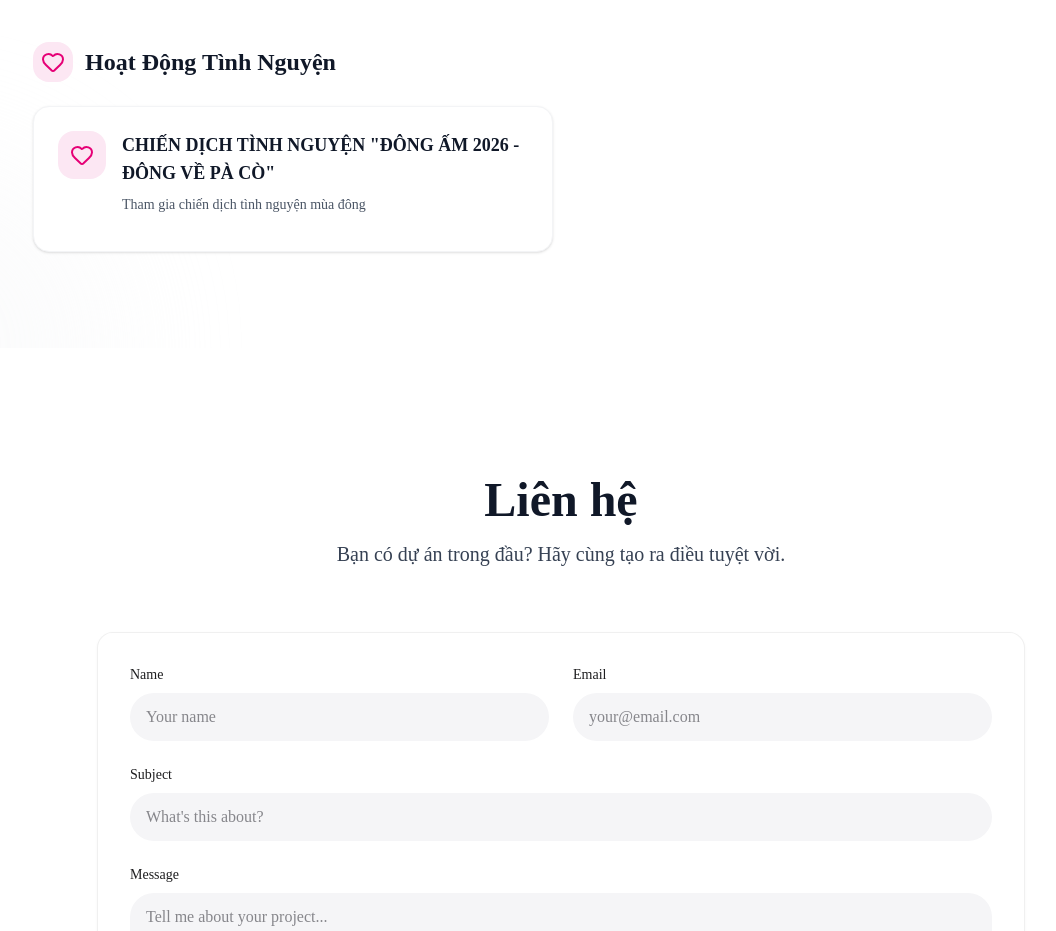
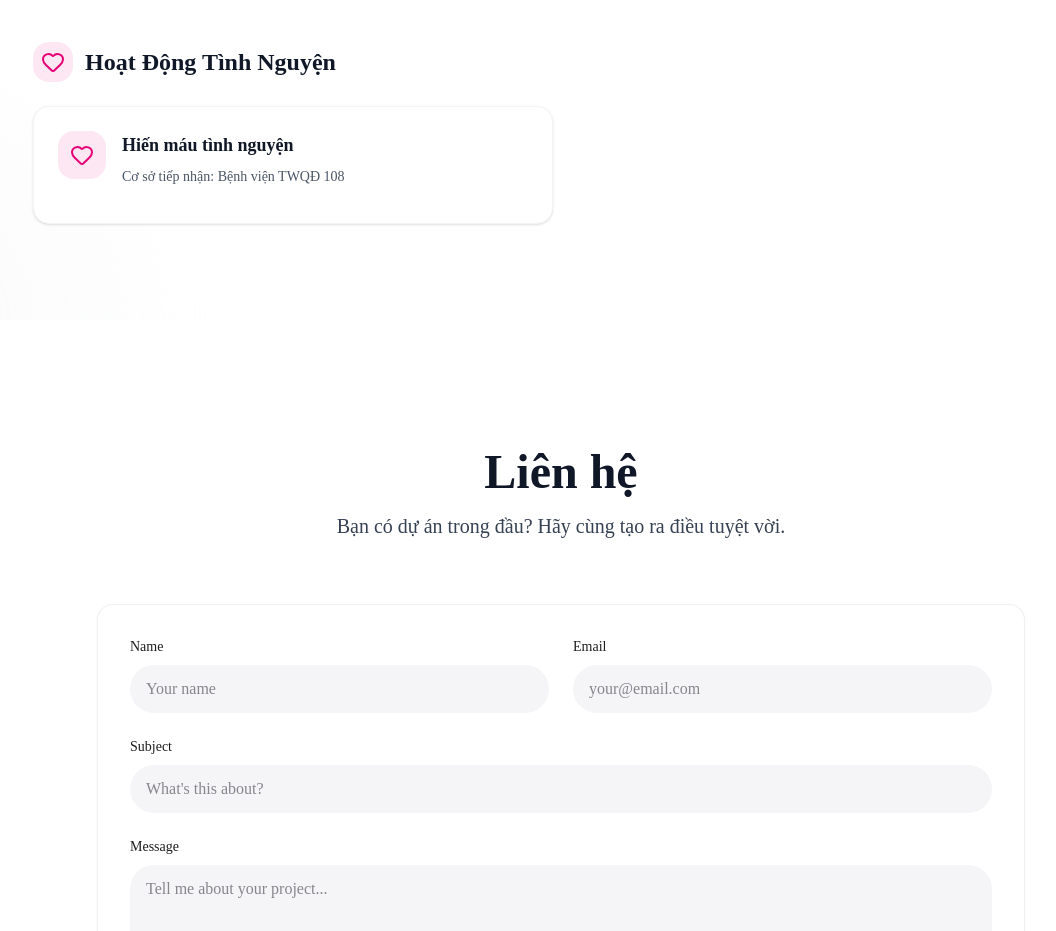
Before and after one commit to MinhToan4/portfolio, a Next.js app: page / in a window 1280 px wide. Shown: the part 7020-7951 px from the top of the page, without its empty margins (79-1135 px from the left). Built offline with nearby package versions, Linux system fonts and the light colour scheme.

Commit message:
Update: Cập nhật thông tin tình nguyện

```diff
--- a/src/data/portfolio.ts
+++ b/src/data/portfolio.ts
@@ -219,9 +219,9 @@ export const portfolioData = {
     },
     {
       id: 4,
-      title: "CHIẾN DỊCH TÌNH NGUYỆN \"ĐÔNG ẤM 2026 - ĐÔNG VỀ PÀ CÒ\"",
+      title: "Hiến máu tình nguyện",
       type: "volunteer",
-      description: "Tham gia chiến dịch tình nguyện mùa đông"
+      description: "Cơ sở tiếp nhận: Bệnh viện TWQĐ 108"
     },
     {
       id: 5,
```
